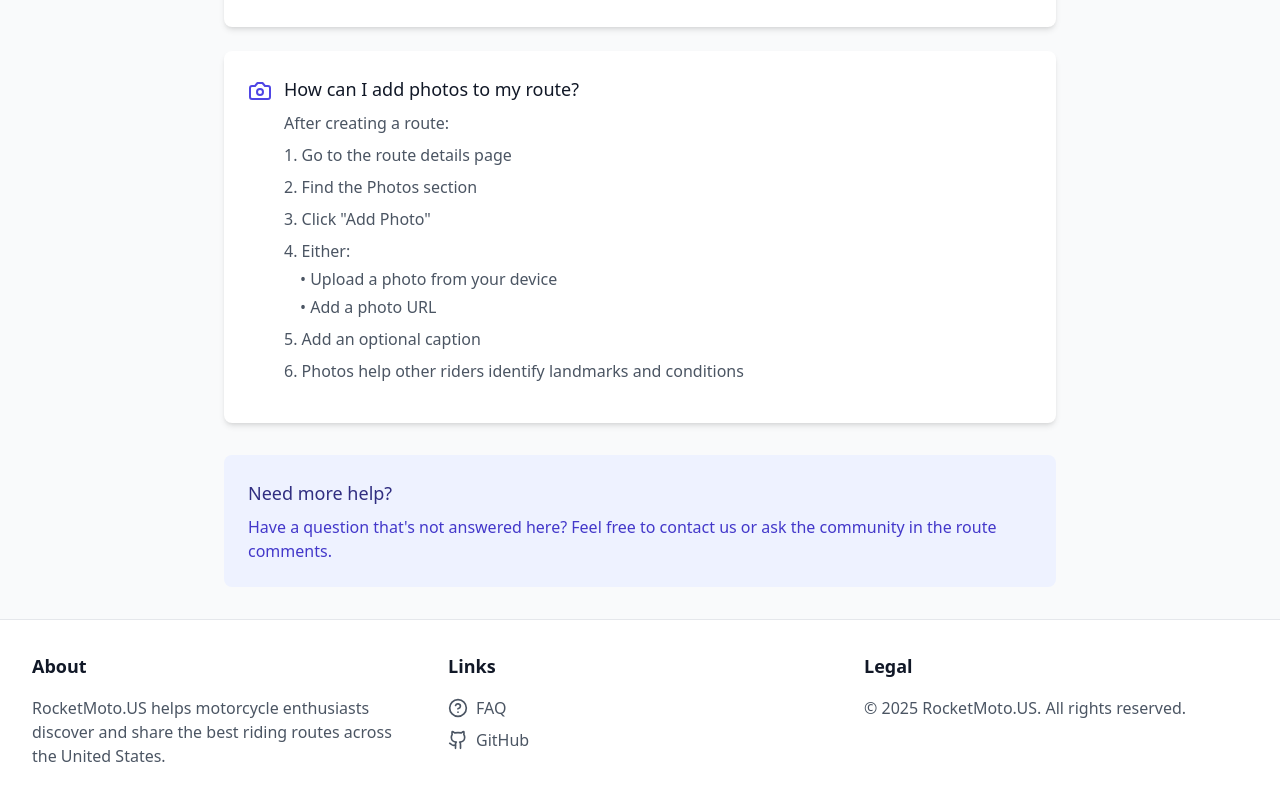
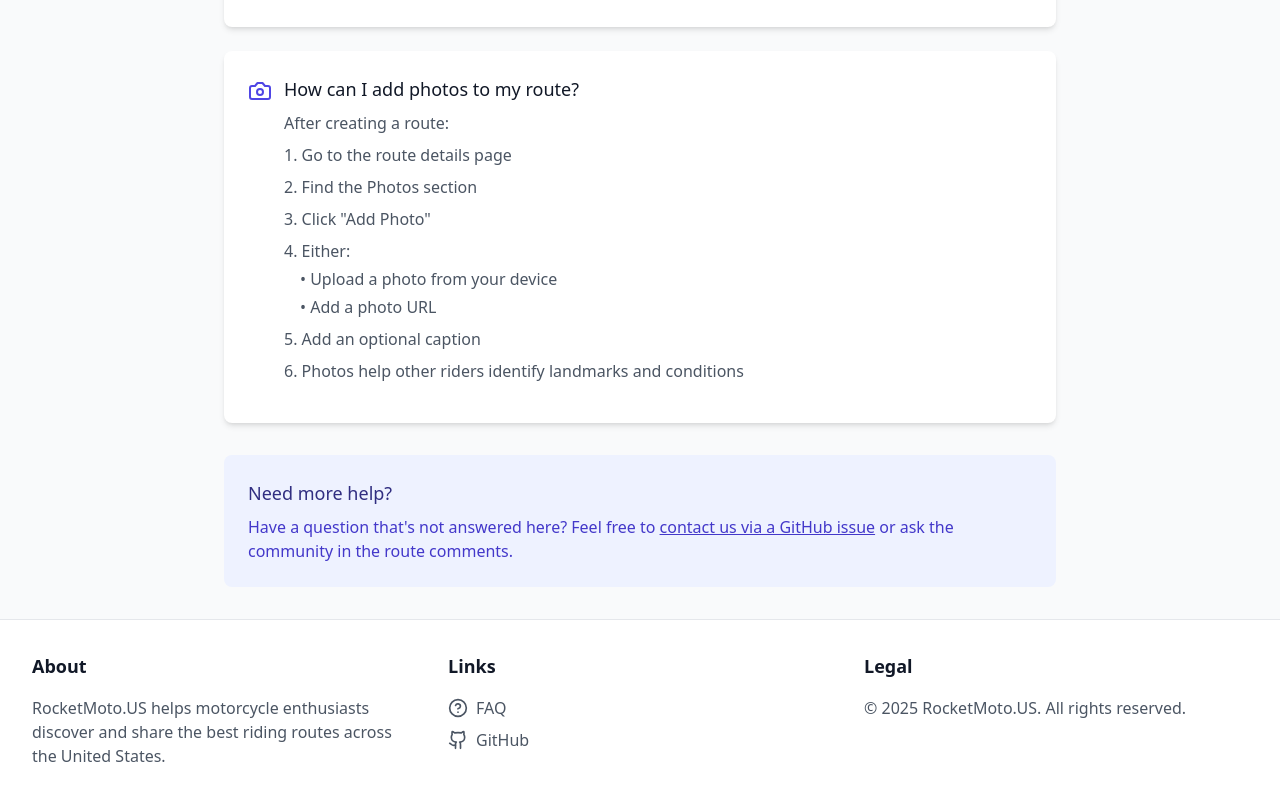
Before and after one commit to pburglin/RocketMoto, a React (Vite) app: page /faq in a window 1280 px wide. Shown: the part 1645-2445 px from the top of the page. Built offline with nearby package versions, Linux system fonts and the light colour scheme; no server answers.

Commit message:
initial commit

```diff
--- a/src/pages/FAQ.tsx
+++ b/src/pages/FAQ.tsx
@@ -139,9 +139,9 @@ export function FAQ() {
 
         <div className="bg-indigo-50 dark:bg-indigo-900/30 rounded-lg p-6">
           <h2 className="text-lg font-medium text-indigo-900 dark:text-indigo-100 mb-2">Need more help?</h2>
-          <p className="text-indigo-700 dark:text-indigo-300">
-            Have a question that's not answered here? Feel free to contact us or ask the community in the route comments.
-          </p>
+            <p className="text-indigo-700 dark:text-indigo-300">
+            Have a question that's not answered here? Feel free to <a href="https://github.com/pburglin/RocketMoto/issues" className="underline">contact us via a GitHub issue</a> or ask the community in the route comments.
+            </p>
         </div>
       </div>
     </div>
```
